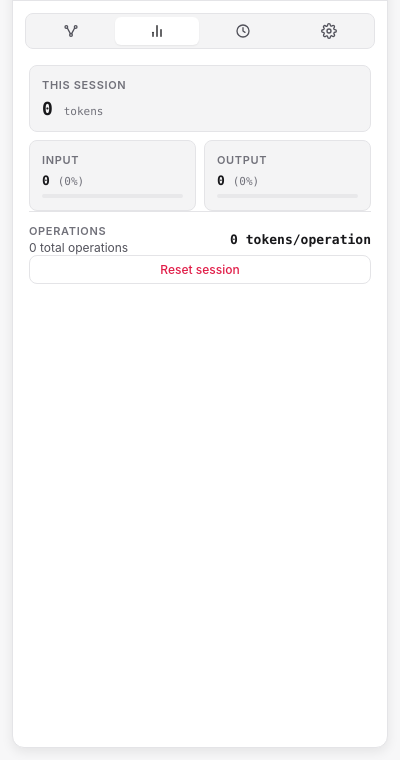
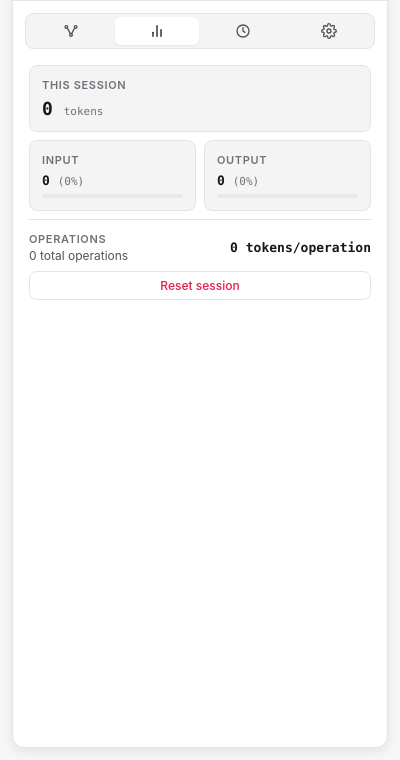
Before and after one commit to jsonnguyen19/sonsery-flow-community, a browser extension: page runctx-extension/popup.html in a window 400 px wide. Both pictures are taken after a click on the button 157 px from the left and 115 px from the top of the page. Shown: the part 84-844 px from the top of the page. Drawn offline with Linux system fonts and the light colour scheme.

Commit message:
fix(popup): restore Stats panel spacing in Community build

```diff
--- a/runctx-extension/popup.html
+++ b/runctx-extension/popup.html
@@ -319,7 +319,7 @@
       <!-- Tab: Stats -->
       <div id="tab-stats" class="tab-content">
         <!-- Stats: Overview (Community) -->
-        <div class="stats-overview">
+        <div class="stats-panel">
           <div class="stats-grid">
             <div class="stat wide">
               <div class="stat-title">THIS SESSION</div>
--- a/runctx-extension/popup/stats.css
+++ b/runctx-extension/popup/stats.css
@@ -1,3 +1,16 @@
+/* Stats tab container: mirrors the Pro layout so the Community build
+   (where stats-analytics.css is not shipped) still spaces the summary
+   grid from the operations row and keeps the section rhythm. */
+#tab-stats {
+  gap: var(--sp-3);
+}
+
+.stats-panel {
+  display: flex;
+  flex-direction: column;
+  gap: var(--sp-2);
+}
+
 .stats-grid {
   display: grid;
   grid-template-columns: 1fr 1fr;
```
